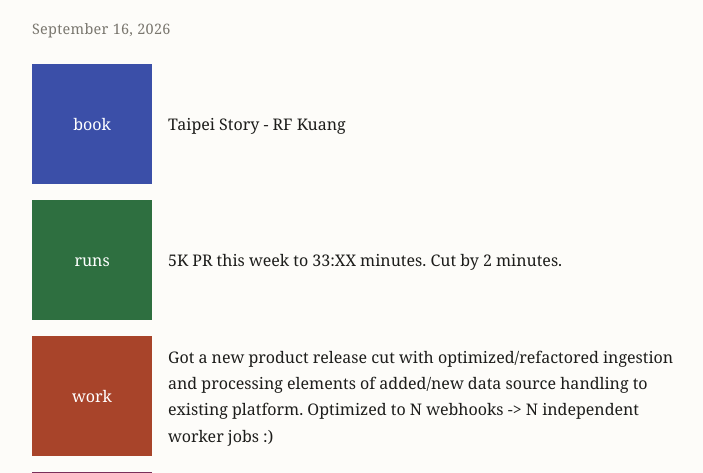
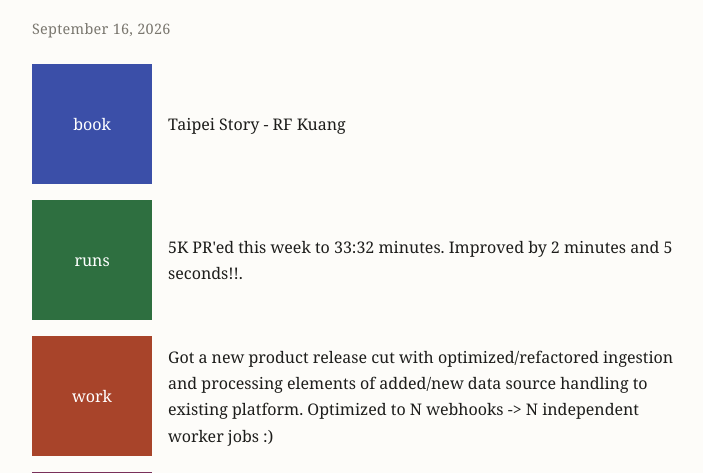
Before and after one commit to rrachelhuangg/logger, a Flask app: page / in a window 1280 px wide. Shown: the part 535-1008 px from the top of the page, without its empty margins (276-979 px from the left). Run offline with Flask 3, Linux system fonts and the light colour scheme.

Commit message:
Minor text update

```diff
--- a/app/templates/index.html
+++ b/app/templates/index.html
@@ -43,7 +43,7 @@
       <p class="entry">
         <span class="square square--forest">runs</span>
         <span class="entry-text">
-          5K PR this week to 33:XX minutes. Cut by 2 minutes.
+          5K PR'ed this week to 33:32 minutes. Improved by 2 minutes and 5 seconds!!.
         </span>
       </p>
       <p class="entry">
```
